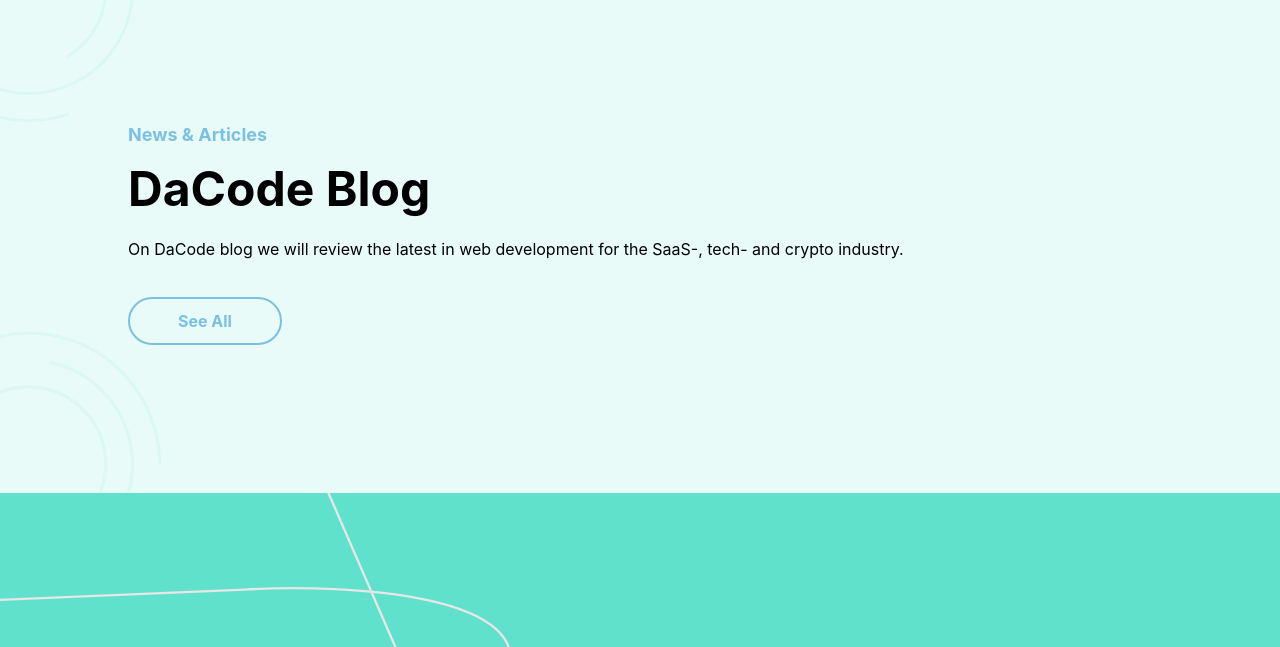
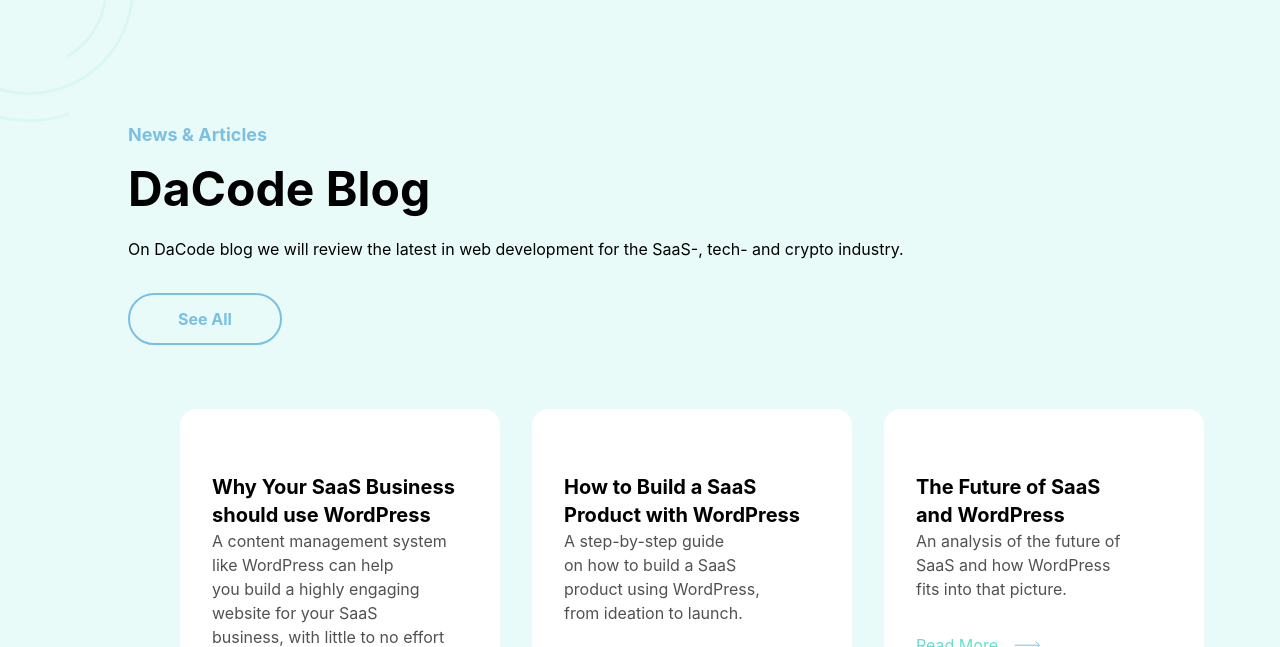
Before and after one commit to yesiddn/da-code, an Astro site: page / in a window 1280 px wide. Shown: the part 4355-5002 px from the top of the page. Built offline with nearby package versions, Linux system fonts and the light colour scheme; Astro itself is replaced by a stand-in of ours.

Commit message:
Add a post list to Blog section

```diff
--- a/src/sections/Blog.astro
+++ b/src/sections/Blog.astro
@@ -1,13 +1,37 @@
-<section id="blog" class="relative flex flex-row bg-secondary-light py-40 overflow-hidden z-0" aria-labelledby="blog-heading">
+---
+import PostList from "../components/PostList.astro"
+
+const posts = [
+  {
+    title: "Why Your SaaS Business should use WordPress",
+    description: "A content management system like WordPress can help you build a highly engaging website for your SaaS business, with little to no effort",
+    url: "/",
+  },
+  {
+    title: "How to Build a SaaS Product with WordPress",
+    description: "A step-by-step guide on how to build a SaaS product using WordPress, from ideation to launch.",
+    url: "/",
+  },
+  {
+    title: "The Future of SaaS and WordPress",
+    description: "An analysis of the future of SaaS and how WordPress fits into that picture.",
+    url: "/",
+  }
+]
+---
+
+<section id="blog" class="relative flex flex-col gap-16 bg-secondary-light py-40 overflow-hidden z-0" aria-labelledby="blog-heading">
   <div class="w-4/5 mx-auto">
     <span class="mb-6 font-bold text-lg text-secondary">News & Articles</span>
     <h2 class="mt-4 mb-6 font-bold text-3xl md:text-5xl" id="blog-heading">DaCode Blog</h2>
-    <p class="mb-12 text-balance">
+    <p class="mb-8 text-balance">
       On DaCode blog we will review the latest in web development for the SaaS-, tech- and crypto industry.
     </p>
-    <a href="/" class="py-3 px-12 border-2 border-secondary rounded-full font-bold text-secondary cursor-pointer">See All</a>
+    <a href="/" class="inline-block py-3 px-12 border-2 border-secondary rounded-full font-bold text-secondary cursor-pointer">See All</a>
   </div>
-  <div></div>
+  <div>
+    <PostList posts={posts} />
+  </div>
 
   <img class="absolute bottom-0 left-0 translate-y-2/5 -translate-x-2/5 w-3/5 max-w-2xs -z-10" src="img/circle-dark.svg" alt="Circles">
   <img class="absolute top-0 left-0 w-3/5 -translate-2/5 max-w-2xs -z-10" src="img/circle-dark.svg" alt="Circles">
```
